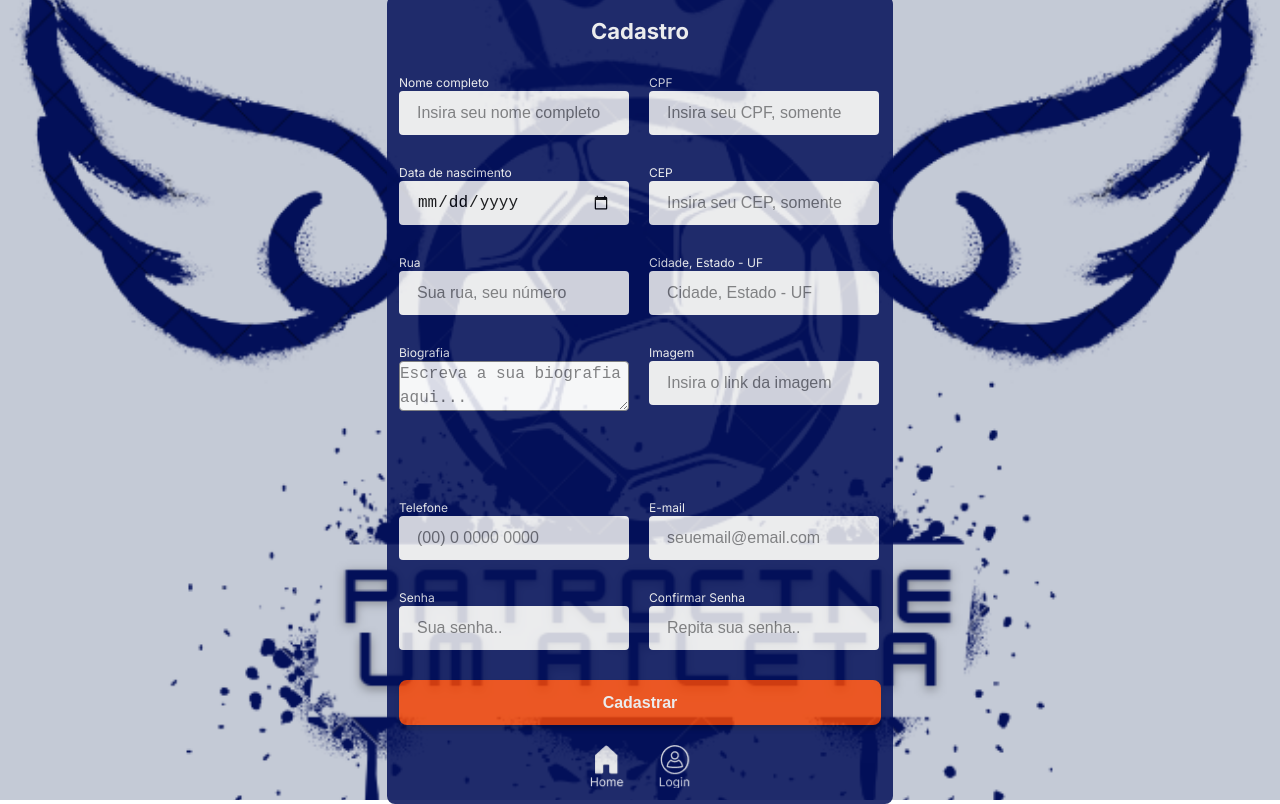
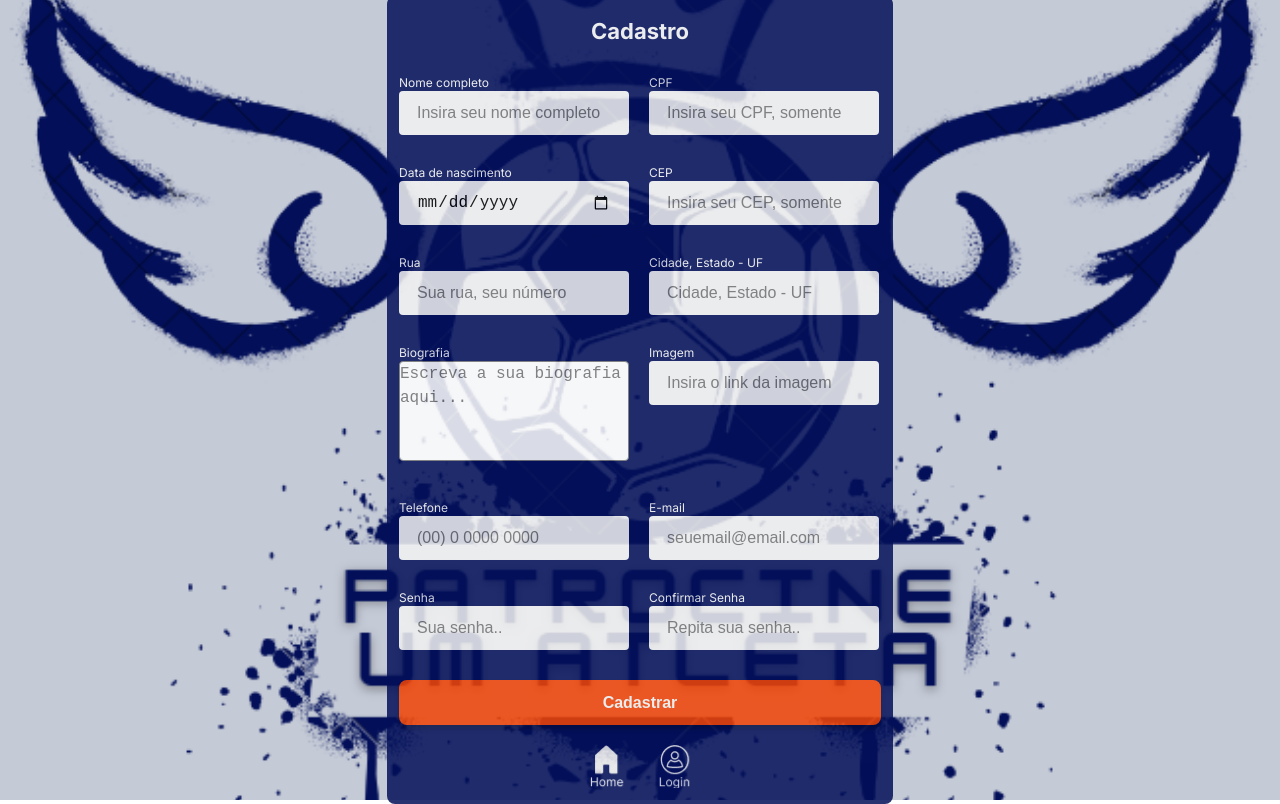
Before and after one commit to m3-grupo3-PatrocineUmAtleta/patrocine-um-atleta, a React (Vite) app: page /register in a window 1280 px wide. Built offline with nearby package versions, Linux system fonts and the light colour scheme.

Commit message:
feat: scrollbar style and fix errors

```diff
--- a/src/components/BottomSectionPage/style.ts
+++ b/src/components/BottomSectionPage/style.ts
@@ -4,6 +4,8 @@ export const BottomSectionStyle = styled.div`
   background-color: var(--color-primary-10);
   margin-top: 57px;
   width: 100vw;
+  position: absolute;
+  bottom: -96px;
 
   & > :nth-child(1) {
     display: flex;
@@ -15,6 +17,8 @@ export const BottomSectionStyle = styled.div`
   }
 
   @media (min-width: 750px) {
+    bottom: 43px;
+
     & > :nth-child(1) {
       justify-content: flex-end;
       flex-direction: row-reverse;
--- a/src/components/Form/Input/styles.ts
+++ b/src/components/Form/Input/styles.ts
@@ -37,7 +37,10 @@ export const FieldsetInput = styled.fieldset<iInputText>`
   & > textarea {
     max-width: 276px;
     width: 100%;
+    height: 100px;
     border-radius: 4px;
+    resize: none;
+    outline: none;
   }
 
   & > input {
--- a/src/components/RenderContainerSection/style.ts
+++ b/src/components/RenderContainerSection/style.ts
@@ -4,11 +4,11 @@ import { iRenderContainerProps } from ".";
 export const ContainerRenderStyle = styled.section<iRenderContainerProps>`
   max-width: ${({ size }) => size};
   min-height: 323px;
-  overflow-y: scroll;
+  max-height: 486px;
+  overflow-y: auto;
   padding: 16px;
   width: 95%;
   background-color: #f2f2f2;
-  height: 486px;
   filter: drop-shadow(0px 4px 4px rgba(0, 0, 0, 0.25));
   border-radius: 17px;
   margin-top: 10px;
--- a/src/components/RenderContentSection/components/Athletes/styles.ts
+++ b/src/components/RenderContentSection/components/Athletes/styles.ts
@@ -7,5 +7,6 @@ export const StyledUlAthlete = styled.ul`
 
   @media (min-width: 750px) {
     flex-wrap: wrap;
+    justify-content: center;
   }
 `;
--- a/src/components/RenderContentSection/index.tsx
+++ b/src/components/RenderContentSection/index.tsx
@@ -17,7 +17,7 @@ export const RenderContentSection = () => {
   const { buttonValue, user } = useContext(UserContext);
   const storageAthlete: any = localStorage.getItem("@SelectedAthlete");
   const athlete = JSON.parse(storageAthlete);
-  console.log(athlete.medias);
+  // console.log(athlete.medias);
 
   if (user?.isAdmin === false) {
     if (buttonValue === "Perfil") {
--- a/src/pages/Home/style.ts
+++ b/src/pages/Home/style.ts
@@ -90,9 +90,10 @@ export const StyledHome = styled.div`
 
         @media (min-width: 750px) {
           flex-wrap: wrap;
+          justify-content: center;
           height: fit-content;
           min-height: 250px;
-          max-height: 650px;
+          max-height: 660px;
         }
       }
     }
--- a/src/pages/Register/index.tsx
+++ b/src/pages/Register/index.tsx
@@ -202,7 +202,7 @@ export const Register = () => {
         </button>
         <section className="buttons">
           <Link to={"/home"} className="home" />
-          <Link to={"/"} className="login" />
+          <Link to={"/login"} className="login" />
         </section>
       </Form>
     </MainRegister>
--- a/src/pages/UserDash/style.ts
+++ b/src/pages/UserDash/style.ts
@@ -17,7 +17,7 @@ export const StyledUserDash = styled.div`
     z-index: 0;
     top: 65px;
     padding: 16px;
-    min-height: 50vh;
+    /* min-height: 50vh; */
     /* flex-direction: column; */
   }
   .donations-history {
--- a/src/styles/GlobalStyles.ts
+++ b/src/styles/GlobalStyles.ts
@@ -38,6 +38,28 @@ const GlobalStyles = createGlobalStyle`
     cursor: pointer;
     border: none;
   }
+
+  ::-webkit-scrollbar {
+    appearance: none;
+    width: 10px;
+    height: 10px;
+  }
+
+  ::-webkit-scrollbar-thumb {
+    background-color: var(--color-secundary-50);
+    /* border: 1px solid var(--color-secundary-50); */
+    border-radius: 10px;
+    box-shadow: inset 0px 0px 2px 2px rgba(0, 0, 0, 0.60);
+
+    &:hover {
+      background-color: #f26546;
+    }
+  }
+
+  ::-webkit-scrollbar-track {
+    background-color: var(--color-primary-10);
+    box-shadow: inset 0px 0px 2px 2px rgba(0, 0, 0, 0.60);
+  }
 `;
 
 export default GlobalStyles;
```
